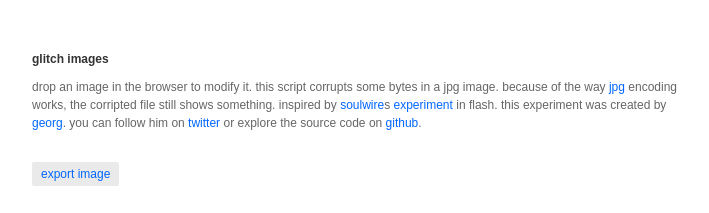
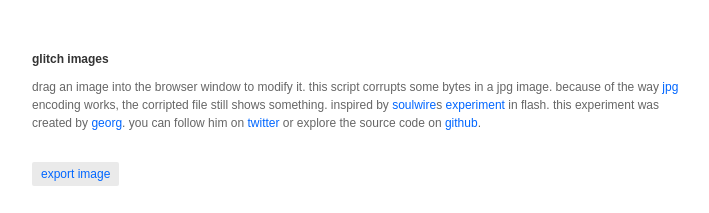
Before and after one commit to snorpey/jpg-glitch, a plain HTML site: page index.html in a window 1280 px wide. Shown: the whole page, without its empty margins (18-727 px from the left). Drawn offline with Linux system fonts and the light colour scheme; a script that the page names is missing.

Commit message:
update index copy

```diff
--- a/index.html
+++ b/index.html
@@ -8,7 +8,7 @@
 	<body>
 		<article class="content">
 			<h1 class="headline">glitch images</h1>
-			<p>drop an image in the browser to modify it. this script corrupts some bytes in a jpg image. because of the way <a href="https://en.wikipedia.org/wiki/JPEG">jpg</a> encoding works, the corripted file still shows something. inspired by <a href="http://github.com/soulwire">soulwire</a>s <a href="http://blog.soulwire.co.uk/laboratory/flash/as3-bitmapdata-glitch-generator">experiment</a> in flash. this experiment was created by <a href="http://fishnation.de/">georg</a>. you can follow him on <a href="https://twitter.com/snorpey">twitter</a> or explore the source code on <a href="https://github.com/snorpey/jpg-glitch">github</a>.</p>
+			<p>drag an image into the browser window to modify it. this script corrupts some bytes in a jpg image. because of the way <a href="https://en.wikipedia.org/wiki/JPEG">jpg</a> encoding works, the corripted file still shows something. inspired by <a href="http://github.com/soulwire">soulwire</a>s <a href="http://blog.soulwire.co.uk/laboratory/flash/as3-bitmapdata-glitch-generator">experiment</a> in flash. this experiment was created by <a href="http://fishnation.de/">georg</a>. you can follow him on <a href="https://twitter.com/snorpey">twitter</a> or explore the source code on <a href="https://github.com/snorpey/jpg-glitch">github</a>.</p>
 		</article>
 		<div class="content" id="controls">
 			<div class="control-wrapper">
```
